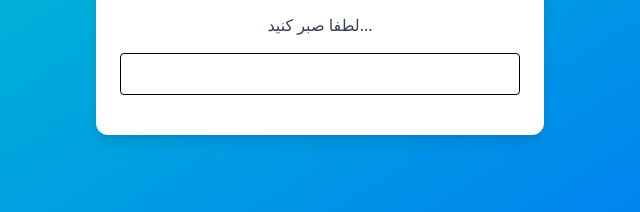
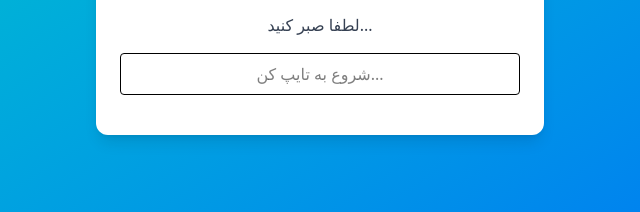
Before and after one commit to mubarakaataye/tailwind, a website: page public/js.html in a window 1280 px wide. Shown: the part 360-572 px from the top of the page, 320-960 px from the left. Drawn offline with Linux system fonts and the light colour scheme.

Commit message:
placeholder

```diff
--- a/public/js.html
+++ b/public/js.html
@@ -10,7 +10,7 @@
     <div class="bg-white p-6 rounded-xl shadow-lg max-w-md w-full text-center">
         <h2 class="text-xl font-bold mb-4">سرعت تایپ خود را بسنج!</h2>
         <p id="quote" class="text-gray-700 font-medium mb-4">لطفا صبر کنید...</p>
-        <input type="text" id="input" class="w-full p-2 border rounded mb-4 outline-none text-center">
+        <input type="text" id="input" class="w-full p-2 border rounded mb-4 outline-none text-center" placeholder="شروع به تایپ کن...">
     </div>
 
 </body>
```
